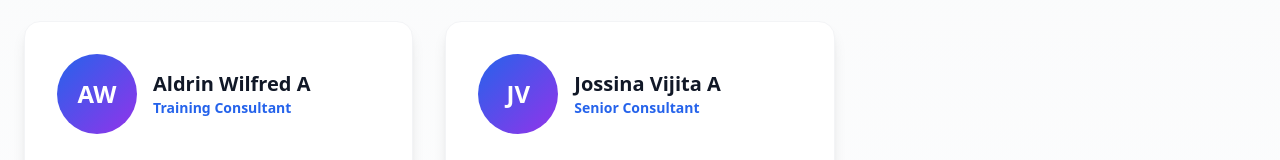
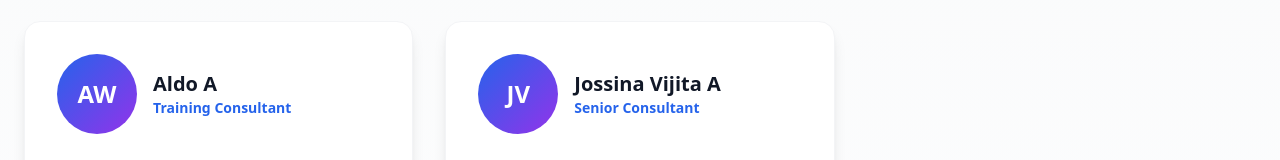
Before and after one commit to miracl-in/miracl-in.github.io, a Next.js app: page /team in a window 1280 px wide. Shown: the part 319-479 px from the top of the page. Built offline with nearby package versions, Linux system fonts and the light colour scheme.

Commit message:
changed the name as per requests

```diff
--- a/app/team/page.tsx
+++ b/app/team/page.tsx
@@ -1,7 +1,7 @@
 const teamMembers = [
   {
     id: 7,
-    name: "Aldrin Wilfred A",
+    name: "Aldo A",
     role: "Training Consultant",
     bio: "Experienced professional (fsociety.in) specializing in DevSecOps and Application Security. Provides personalized guidance and mentorship to students.",
     expertise: ["OSINT", "Security+", "DevOps", "Dev(Sec)Ops", "Jenkins", "Python", "JavaScript", "Linux", "AWS", "Azure", "Deep learning"],
```
